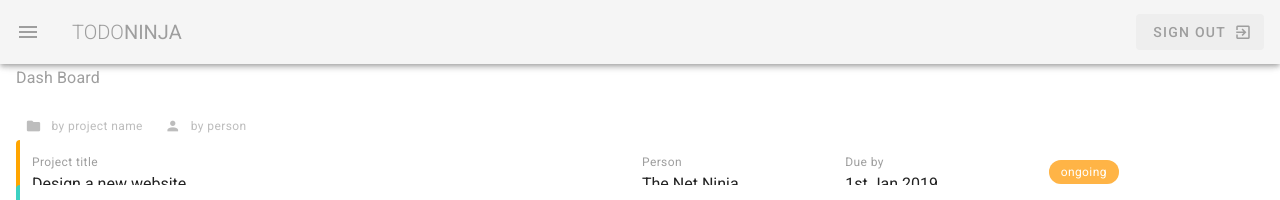
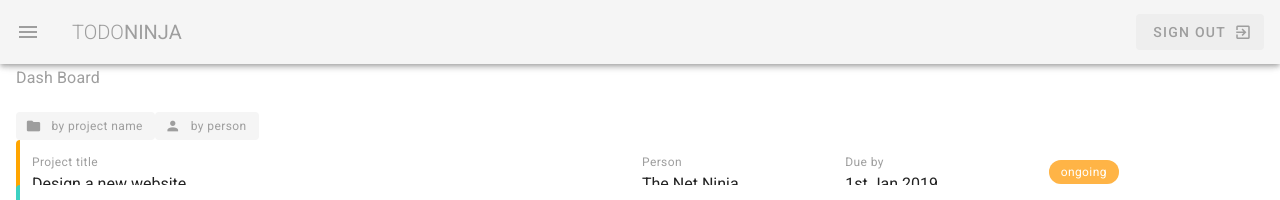
Before and after one commit to bryantran3562/vuetify-study, a Vue app: page / in a window 1280 px wide. Shown: the top 200 px of the page. Built offline with nearby package versions, Linux system fonts and the light colour scheme.

Commit message:
vuetify-tooltip

```diff
--- a/src/views/Dashboard.vue
+++ b/src/views/Dashboard.vue
@@ -5,14 +5,25 @@
       <v-container fluid class="my-5">
       <!-- BT - Button for sorting -->
       <v-layout row justify-start class="mb-3">
-        <v-btn small text color="grey lighten-1" @click="sortBy('title')">
+
+        <v-tooltip top>
+          <template v-slot:activator="{ on }">
+          <v-btn v-on="on" small text class="grey lighten-4 grey--text" @click="sortBy('title')">
             <v-icon small left>mdi-folder</v-icon>
             <span class="caption text-lowercase">By project name</span>
           </v-btn>
-        <v-btn small text color="grey lighten-1" @click="sortBy('person')">
+          </template>
+          <span>Sort by project name</span>
+        </v-tooltip>
+
+        <v-tooltip top><template v-slot:activator="{ on }">
+          <v-btn v-on="on" small text class="grey lighten-4 grey--text" @click="sortBy('person')" slot="activator">
             <v-icon small left>mdi-account</v-icon>
             <span class="caption text-lowercase">By Person</span>
           </v-btn>
+          </template>
+          <span>Sort by project author</span>
+        </v-tooltip>
       </v-layout>
 
 
```
Lines whose indentation alone changed are shown as unchanged.
